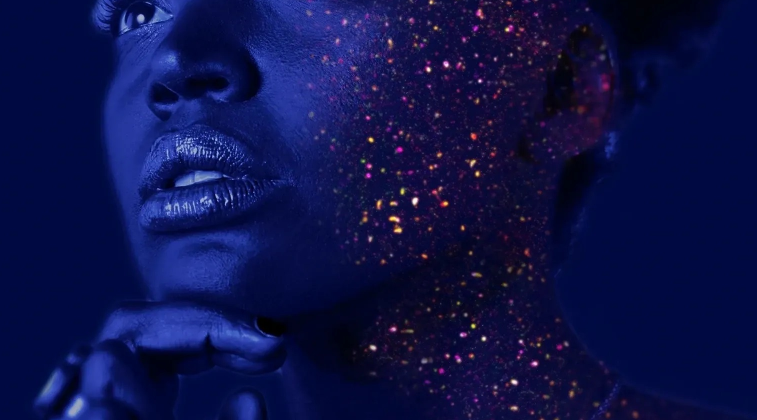
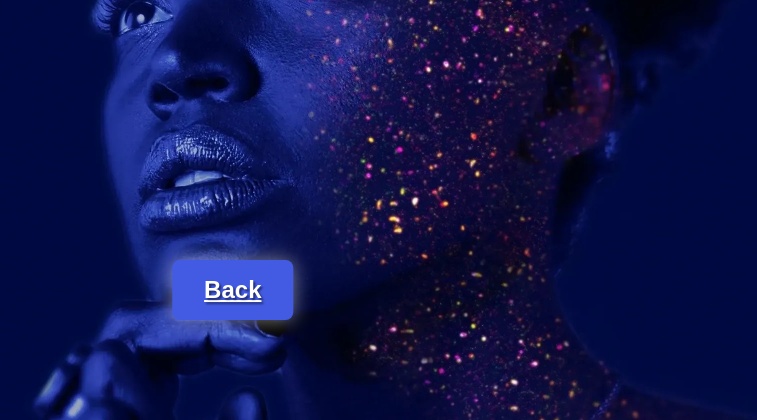
Before and after one commit to Youssefsayed88/Graduation-Project_ResposiveRes, a Flask app: page /upload_image in a window 1280 px wide. Shown: the part 380-800 px from the top of the page, without its empty margins (484-1241 px from the left). Run offline with Flask 3, Linux system fonts and the light colour scheme.

Commit message:
fixed the back button

```diff
--- a/templates/html_uploadimage.html
+++ b/templates/html_uploadimage.html
@@ -97,7 +97,7 @@
   <input type="file" id="myFile" name="image" onchange="previewImage(event)">
   <div id="preview-container"></div>
   <button type="submit" id="upload-btn" class="hidden"><b>Upload Image</b></button>
-  <button type="button" id="back-btn" class="hidden" onclick="additionalAction()"><b>Back</b></button>
+  <a href="/choose_input" id="back-btn"><b>Back</b></a>
 </form>
 
 </html>
```
